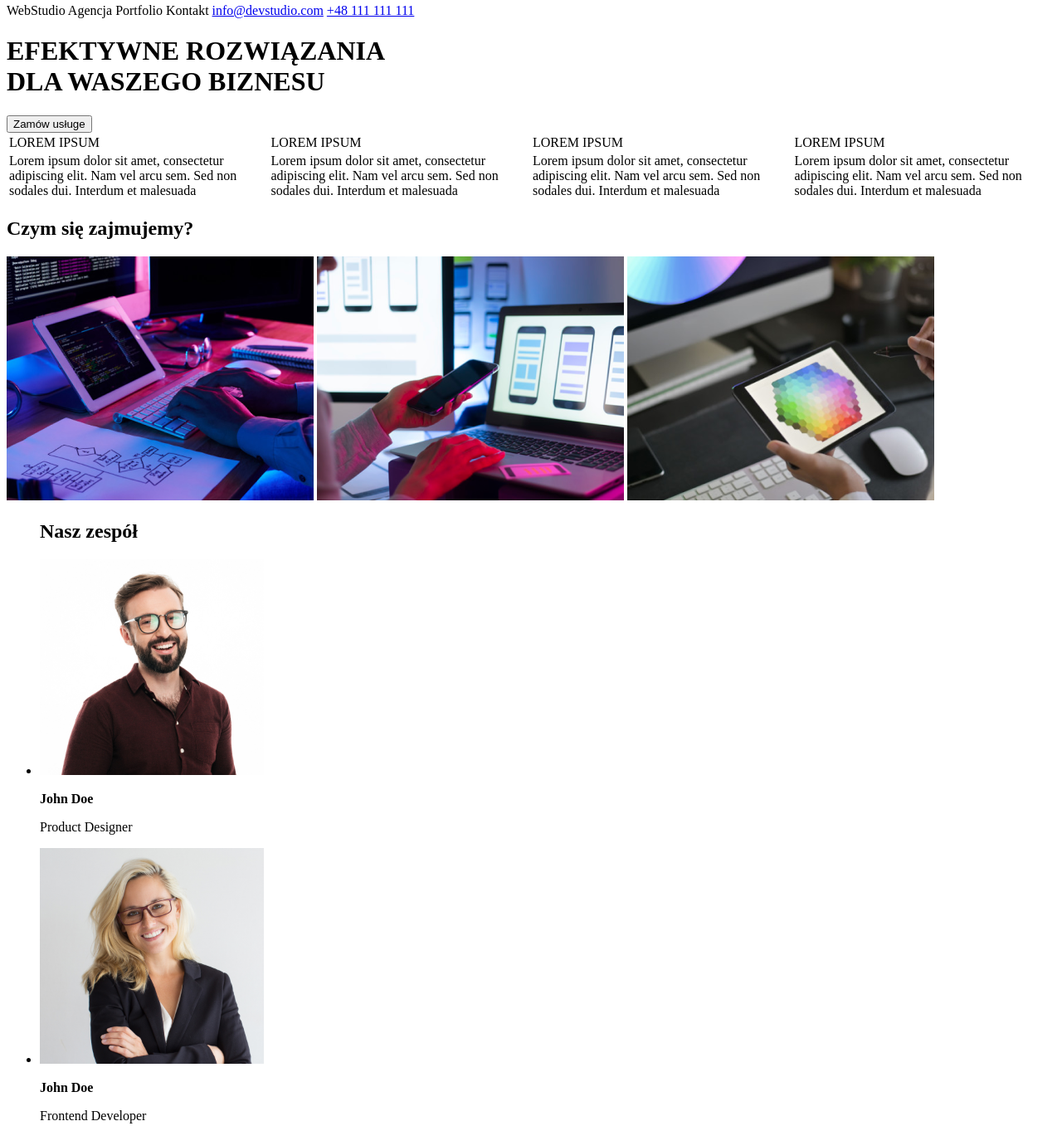
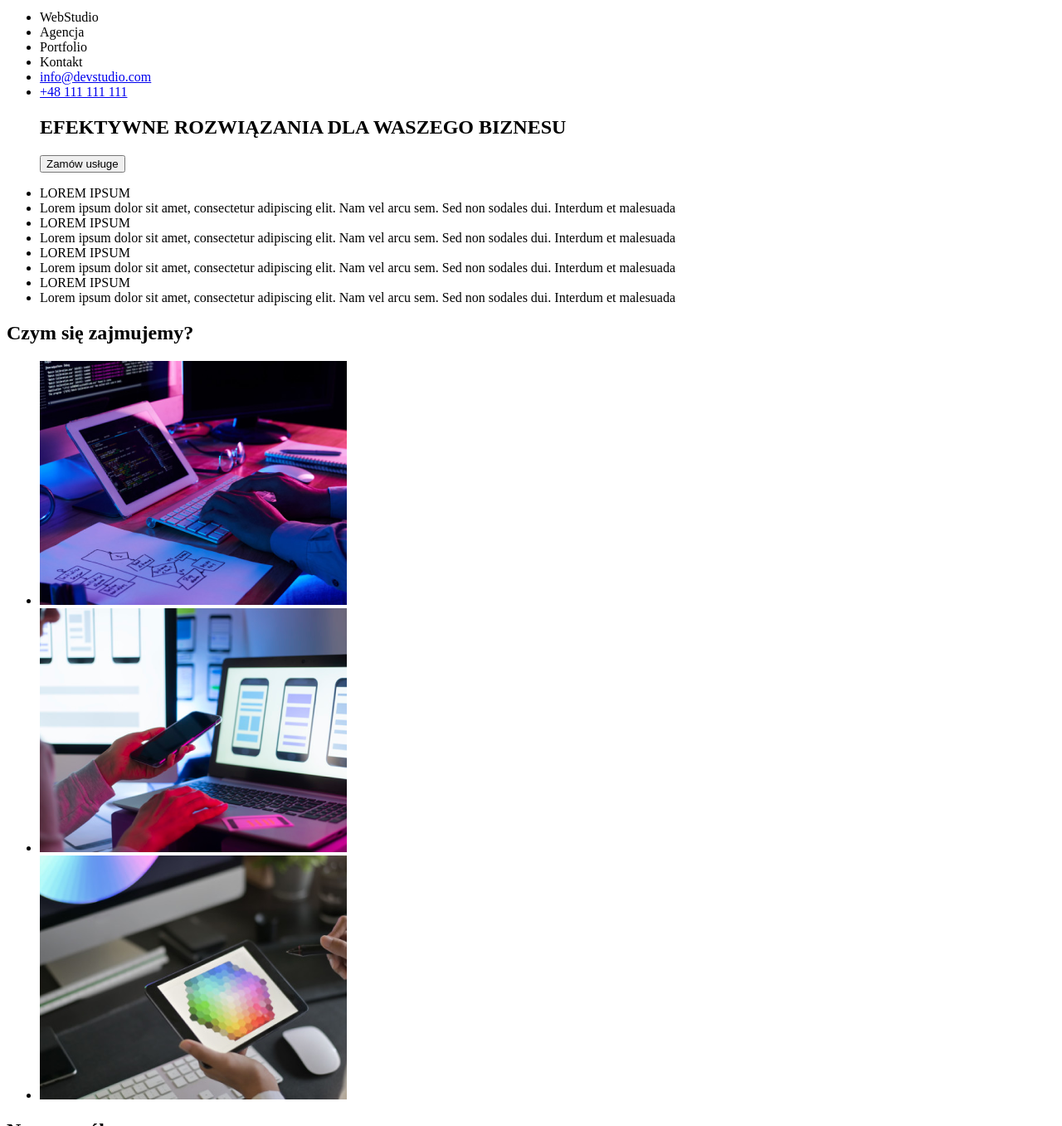
Before and after one commit to FilipKitlinski/goit-markup-hw-01, a plain HTML site: page index.html in a window 1280 px wide. Shown: the part 4-1361 px from the top of the page at 83% size. Drawn offline with Linux system fonts and the light colour scheme.

Commit message:
aktualizacja
aktualizacja po komentarzach mentora

```diff
--- a/index.html
+++ b/index.html
@@ -1,43 +1,130 @@
 <!DOCTYPE html>
 <html>
-  <head><title>WebStudio</title> </head>
+  <head>
+    <meta charset="utf-8" />
+    <title>WebStudio</title>
+  </head>
   <body>
-    <div class="menu"> WebStudio Agencja Portfolio Kontakt <a href="mailto:info@devstudio.com">info@devstudio.com</a> <a href=”tel:+48 111 111 111″>+48 111 111 111</a></div>
-    <div class="naglowek"><h1>EFEKTYWNE ROZWIĄZANIA </br>DLA WASZEGO BIZNESU</h1></div>
+    <header>
+      <nav>
+        <ul>
+          <li>WebStudio</li>
+          <li>Agencja</li>
+          <li>Portfolio</li>
+          <li>Kontakt</li>
+          <li><a href="mailto:info@devstudio.com">info@devstudio.com</a></li>
+          <li><a href="”tel:+48" 111 111 111″>+48 111 111 111</a></li>
+
+          <h1>EFEKTYWNE ROZWIĄZANIA DLA WASZEGO BIZNESU</h1>
+
           <div><button>Zamów usługe</button></div>
-    <div class="tabelka"><table><tr>
-        <td>LOREM IPSUM</td>
-        <td>LOREM IPSUM</td>
-        <td>LOREM IPSUM</td>
-        <td>LOREM IPSUM</td></tr>
-        <tr><td>Lorem ipsum dolor sit amet, consectetur adipiscing elit. Nam vel arcu sem. Sed non sodales dui. Interdum et malesuada</td>
-            <td>Lorem ipsum dolor sit amet, consectetur adipiscing elit. Nam vel arcu sem. Sed non sodales dui. Interdum et malesuada</td>
-            <td>Lorem ipsum dolor sit amet, consectetur adipiscing elit. Nam vel arcu sem. Sed non sodales dui. Interdum et malesuada</td>
-            <td>Lorem ipsum dolor sit amet, consectetur adipiscing elit. Nam vel arcu sem. Sed non sodales dui. Interdum et malesuada</td></tr></table></div>
+        </ul>
+      </nav>
+    </header>
+    <main>
+      <div class="tabelka">
+        <ul>
+          <li>LOREM IPSUM</li>
+          <li>
+            Lorem ipsum dolor sit amet, consectetur adipiscing elit. Nam vel
+            arcu sem. Sed non sodales dui. Interdum et malesuada
+          </li>
+          <li>LOREM IPSUM</li>
+          <li>
+            Lorem ipsum dolor sit amet, consectetur adipiscing elit. Nam vel
+            arcu sem. Sed non sodales dui. Interdum et malesuada
+          </li>
+          <li>LOREM IPSUM</li>
+          <li>
+            Lorem ipsum dolor sit amet, consectetur adipiscing elit. Nam vel
+            arcu sem. Sed non sodales dui. Interdum et malesuada
+          </li>
+          <li>LOREM IPSUM</li>
+          <li>
+            Lorem ipsum dolor sit amet, consectetur adipiscing elit. Nam vel
+            arcu sem. Sed non sodales dui. Interdum et malesuada
+          </li>
+        </ul>
+      </div>
 
-    <div class="czym-sie-zajmujemy"> <h2>Czym się zajmujemy?</h2>
-        <p><img src="images/img.png" alt="ktos-piszacy-na-tablecie" width="370" height="294">
-        <img src="images/img1.png" alt="ktos-uzywajacy-laptopa-i-telefonu" width="370" height="294">
-        <img src="images/img2.png" alt="paleta-kolorow-na-tablecie" width="370" height="294"></p></div>
+      <div class="czym-sie-zajmujemy">
+        <h2>Czym się zajmujemy?</h2>
+        <ul>
+          <li>
+            <img
+              src="images/pisanie-na-tablecie.png"
+              alt="ktos-piszacy-na-tablecie"
+              width="370"
+              height="294"
+            />
+          </li>
+          <li>
+            <img
+              src="images/uzywanie-telefonu-i-laptopa.png"
+              alt="ktos-uzywajacy-laptopa-i-telefonu"
+              width="370"
+              height="294"
+            />
+          </li>
+          <li>
+            <img
+              src="images/paleta-kolorow-na-tablecie.png"
+              alt="paleta-kolorow-na-tablecie"
+              width="370"
+              height="294"
+            />
+          </li>
+        </ul>
+      </div>
       <!--JAK BĘDZIEMY JUŻ MIEĆ CSS TO UŁOŻĘ ZDJĘCIA PRACOWNIKÓW POZIOMO-->
-   <ul><div>
-    <div class="nasz-zespol"> <h2>Nasz zespół</h2></div>
-      <li>  <div><img src="images/john-doe.jpg" alt="pracownik-nr-1" width="270" height="260">
-            <p> <b>John Doe</b></p>
-            <p>Product Designer</p></div></li>
-       <li> <div><img src="images/john-doe-2.jpg" alt="pracownik-nr-2" width="270" height="260">
-            <p> <b>John Doe</b></p>
-            <p>Frontend Developer</p></div></li>
-       <li> <div><img src="images/john-doe-3.jpg" alt="pracownik-nr-3" width="270" height="260">
-            <p> <b>John Doe</b></p>
-            <p>Marketing</p></div></li>
-       <li> <div><img src="images/john-doe-4.jpg" alt="pracownik-nr-4" width="270" height="260">
-            <p> <b>John Doe</b></p>
-            <p>UI Designer</p></div></li>
-    </div></ul>
+
+      <div>
+        <div><h2>Nasz zespół</h2></div>
+        <ul>
+          <li>
+            <img
+              src="images/pracownik-1.jpg"
+              alt="pracownik-nr-1"
+              width="270"
+              height="260"
+            />
+            <figcaption>John Doe-Product Designer</figcaption>
+          </li>
+          <li>
+            <img
+              src="images/pracownik-2.jpg"
+              alt="pracownik-nr-2"
+              width="270"
+              height="260"
+            />
+            <figcaption>John Doe-Frontend Developer</figcaption>
+          </li>
+          <li>
+            <img
+              src="images/pracownik-3.jpg"
+              alt="pracownik-nr-3"
+              width="270"
+              height="260"
+            />
+            <figcaption>John Doe-Marketing</figcaption>
+          </li>
+          <li>
+            <img
+              src="images/pracownik-4.jpg"
+              alt="pracownik-nr-4"
+              width="270"
+              height="260"
+            />
+            <figcaption>John Doe-UI Designer</figcaption>
+          </li>
+        </ul>
+      </div>
+    </main>
   </body>
-<footer><h3>WebStudio</h3>
+  <footer>
+    <h3>WebStudio</h3>
     <address>m. Warszawa, Aleje Jerozolimskie 21</address>
     <p><a href="mailto:info@devstudio.com">info@devstudio.com</a></p>
-<p><a href=”tel:+48 111 111 111″>+48 111 111 111</a></p></footer>
+    <p><a href="”tel:+48" 111 111 111″>+48 111 111 111</a></p>
+  </footer>
 </html>
```
Also changed, not shown: images/paleta-kolorow-na-tablecie.png (renamed from images/img2.png), images/pisanie-na-tablecie.png (renamed from images/img.png), images/pracownik-1.jpg (renamed from images/john-doe.jpg), images/pracownik-2.jpg (renamed from images/john-doe-2.jpg), images/pracownik-3.jpg (renamed from images/john-doe-3.jpg), images/pracownik-4.jpg (renamed from images/john-doe-4.jpg), images/uzywanie-telefonu-i-laptopa.png (renamed from images/img1.png), 1 other file. Lines whose indentation alone changed are shown as unchanged.
